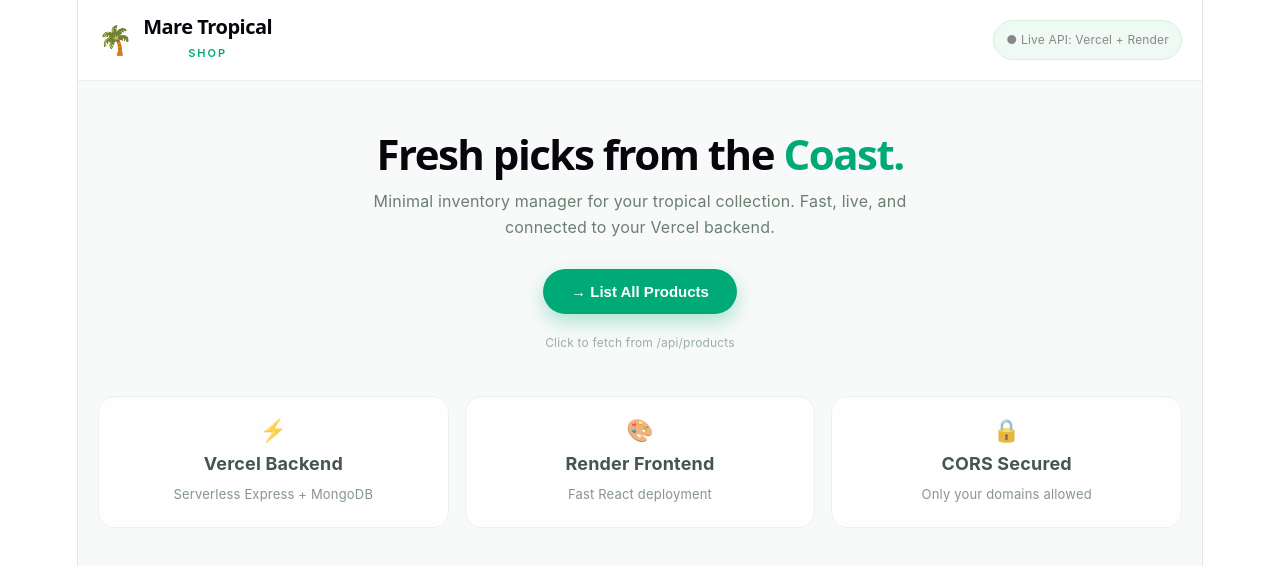
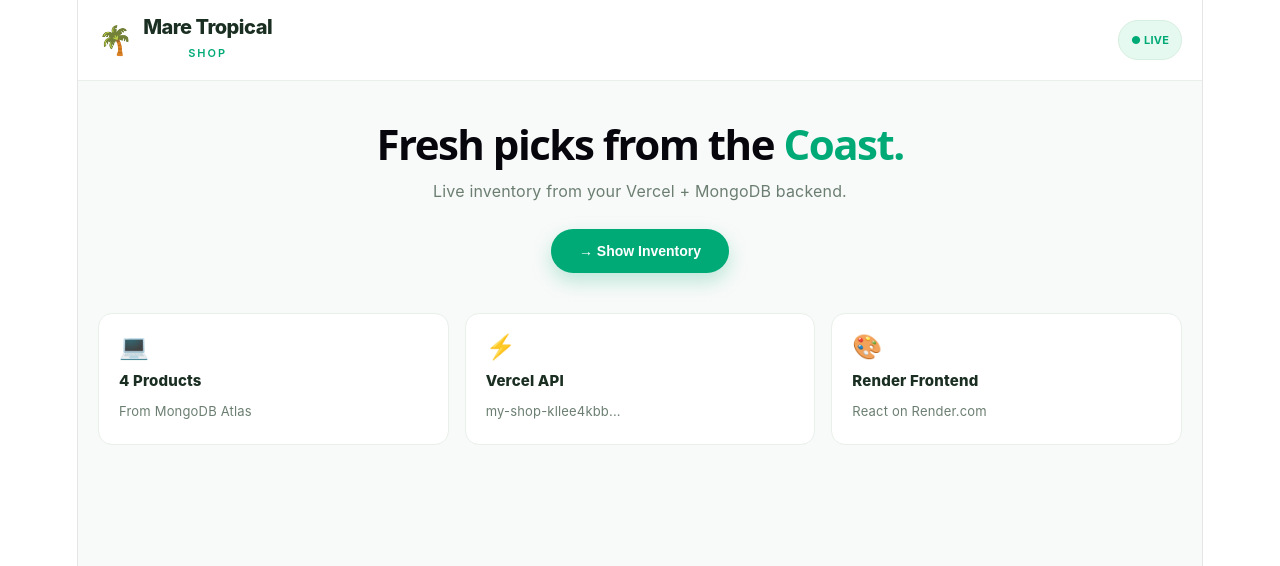
Before and after one commit to Spongebobfcc/my-shop-app, a React (Vite) app in the folder my-shop-frontend/: page / in a window 1280 px wide. Shown: the top 566 px of the page. Built offline with nearby package versions, Linux system fonts and the light colour scheme.

Commit message:
Changes to App.jsx and ProductList.jsx for prpp

```diff
--- a/my-shop-frontend/src/App.jsx
+++ b/my-shop-frontend/src/App.jsx
@@ -11,7 +11,7 @@ export default function App() {
       fontFamily: 'Inter, system-ui, Arial',
       color: '#1a2e22'
     }}>
-      {/* HEADER */}
+      {/* HEADER - matches ProductList card style */}
       <header style={{
         background: 'white',
         borderBottom: '1px solid #e8f0e9',
@@ -23,24 +23,26 @@ export default function App() {
           <div style={{ display: 'flex', alignItems: 'center', gap: 10 }}>
             <span style={{ fontSize: 28 }}>🌴</span>
             <div>
-              <h1 style={{ margin: 0, fontSize: 20, fontWeight: 800, letterSpacing: '-0.5px' }}>Mare Tropical</h1>
-              <p style={{ margin: 0, fontSize: 11, color: '#0a7', fontWeight: 600, letterSpacing: '2px', textTransform: 'uppercase' }}>Shop</p>
+              <div style={{ margin: 0, fontSize: 20, fontWeight: 800, letterSpacing: '-0.5px' }}>Mare Tropical</div>
+              <div style={{ margin: 0, fontSize: 11, color: '#0a7', fontWeight: 600, letterSpacing: '2px', textTransform: 'uppercase' }}>Shop</div>
             </div>
           </div>
-          <div style={{ fontSize: 12, color: '#888', background: '#f0faf4', padding: '6px 12px', borderRadius: 20, border: '1px solid #d6efe0' }}>
-            ● Live API: Vercel + Render
+          <div style={{ fontSize: 11, fontWeight: 700, color: '#0a7', background: '#e6f9f0', padding: '6px 12px', borderRadius: 20, border: '1px solid #d6efe0' }}>
+            ● LIVE
           </div>
         </div>
       </header>
 
+      {/* MAIN */}
+      <div style={{ maxWidth: 1100, margin: '0 auto', padding: '40px 20px' }}>
+
         {/* HERO */}
-      <div style={{ maxWidth: 1100, margin: '0 auto', padding: '50px 20px 30px' }}>
-        <div style={{ textAlign: 'center', maxWidth: 600, margin: '0 auto' }}>
-          <h2 style={{ fontSize: 42, fontWeight: 800, lineHeight: 1.1, margin: '0 0 12px', letterSpacing: '-1.5px' }}>
+        <div style={{ textAlign: 'center', maxWidth: 600, margin: '0 auto 40px' }}>
+          <h1 style={{ fontSize: 42, fontWeight: 800, lineHeight: 1.1, margin: '0 0 12px', letterSpacing: '-1.5px' }}>
             Fresh picks from the <span style={{ color: '#0a7' }}>Coast.</span>
-          </h2>
-          <p style={{ color: '#6b7e71', fontSize: 16, lineHeight: 1.6, margin: '0 0 28px' }}>
-            Minimal inventory manager for your tropical collection. Fast, live, and connected to your Vercel backend.
+          </h1>
+          <p style={{ color: '#6b7e71', fontSize: 16, lineHeight: 1.6, margin: '0 0 24px' }}>
+            Live inventory from your Vercel + MongoDB backend.
           </p>
 
           <button
@@ -52,55 +54,43 @@ export default function App() {
               border: 'none',
               borderRadius: 100,
               cursor: 'pointer',
-              fontSize: 15,
+              fontSize: 14,
               fontWeight: 700,
-              boxShadow: showProducts ? 'none' : '0 8px 20px rgba(0,170,119,0.3)',
-              transition: 'all 0.2s',
-              transform: showProducts ? 'scale(0.98)' : 'scale(1)'
+              boxShadow: showProducts ? 'none' : '0 8px 20px rgba(0,170,119,0.25)',
+              transition: 'all 0.2s'
             }}
           >
-            {showProducts ? '✕ Hide Products' : '→ List All Products'}
+            {showProducts ? '✕ Hide Inventory' : '→ Show Inventory'}
           </button>
-
-          <div style={{ marginTop: 16, fontSize: 12, color: '#9ab0a3' }}>
-            {showProducts ? 'Showing 4 products from MongoDB' : 'Click to fetch from /api/products'}
-          </div>
         </div>
 
-        {/* CONTENT */}
-        <div style={{ marginTop: 40 }}>
+        {/* CONTENT AREA */}
         {showProducts ? (
           <div style={{
             background: 'white',
             borderRadius: 16,
             border: '1px solid #e8f0e9',
             boxShadow: '0 4px 20px rgba(0,0,0,0.04)',
-              padding: 20,
-              animation: 'fadeIn 0.3s ease'
+            padding: 20
           }}>
             <ProductList />
           </div>
         ) : (
-            <div style={{
-              display: 'grid',
-              gridTemplateColumns: 'repeat(auto-fit, minmax(240px, 1fr))',
-              gap: 16,
-              opacity: 0.8
-            }}>
+          <div style={{ display: 'grid', gridTemplateColumns: 'repeat(auto-fit, minmax(240px, 1fr))', gap: 16 }}>
             {[
-                { icon: '⚡', title: 'Vercel Backend', desc: 'Serverless Express + MongoDB' },
-                { icon: '🎨', title: 'Render Frontend', desc: 'Fast React deployment' },
-                { icon: '🔒', title: 'CORS Secured', desc: 'Only your domains allowed' }
+              { icon: '💻', title: '4 Products', desc: 'From MongoDB Atlas' },
+              { icon: '⚡', title: 'Vercel API', desc: 'my-shop-kllee4kbb...' },
+              { icon: '🎨', title: 'Render Frontend', desc: 'React on Render.com' }
             ].map(card => (
-                <div key={card.title} style={{ background: 'white', padding: 20, borderRadius: 16, border: '1px solid #e8f0e9' }}>
-                  <div style={{ fontSize: 22 }}>{card.icon}</div>
-                  <div style={{ fontWeight: 700, marginTop: 8 }}>{card.title}</div>
+              <div key={card.title} style={{ background: 'white', padding: 20, borderRadius: 14, border: '1px solid #e8f0e9', textAlign: 'left' }}>
+                <div style={{ fontSize: 24 }}>{card.icon}</div>
+                <div style={{ fontWeight: 800, marginTop: 8, fontSize: 15 }}>{card.title}</div>
                 <div style={{ fontSize: 13, color: '#6b7e71', marginTop: 4 }}>{card.desc}</div>
               </div>
             ))}
           </div>
         )}
-        </div>
+
       </div>
     </div>
   )
--- a/my-shop-frontend/src/ProductList.jsx
+++ b/my-shop-frontend/src/ProductList.jsx
@@ -1,43 +1,91 @@
 import { useEffect, useState } from 'react'
-import { getProducts, addProduct } from './services/api.js'
+
+const API_URL = "https://my-shop-kllee4kbb-spongebobfcc.vercel.app/api/products"
+
+const icons = {
+  Laptop: "💻",
+  smartwatch: "⌚",
+  SmartTv: "📺",
+  Phone: "📱"
+}
 
 export default function ProductList() {
   const [products, setProducts] = useState([])
-  const [name, setName] = useState("")
+  const [loading, setLoading] = useState(true)
 
-  // Load products from backend when page opens
   useEffect(() => {
-    getProducts().then(setProducts).catch(err => console.log(err))
+    fetch(API_URL)
+      .then(r => r.json())
+      .then(data => {
+        setProducts(data)
+        setLoading(false)
+      })
+      .catch(() => setLoading(false))
   }, [])
 
-  const handleAdd = () => {
-  if (!name.trim()) return // don't add empty name
-  addProduct({ name, quantity: 1, price: 100 })
-    .then(newProduct => {
-      setProducts([...products, newProduct])
-      setName("")
-    })
-}
+  if (loading) {
+    return <div style={{ padding: 40, textAlign: 'center', color: '#6b7e71' }}>🌊 Loading from Vercel...</div>
+  }
 
   return (
-    <div style={{ padding: 20 }}>
-      <h1>My Shop</h1>
+    <div>
+      <div style={{ display: 'flex', justifyContent: 'space-between', alignItems: 'center', marginBottom: 20 }}>
+        <h3 style={{ margin: 0, fontSize: 18, fontWeight: 700 }}>Inventory ({products.length})</h3>
+        <span style={{ fontSize: 12, background: '#0a7', color: 'white', padding: '4px 10px', borderRadius: 20 }}>MongoDB Live</span>
+      </div>
 
-      <input
-        value={name}
-        onChange={e => setName(e.target.value)}
-        placeholder="Product name"
-      />
-      <button onClick={handleAdd}>Add Product</button>
+      <div style={{ display: 'grid', gridTemplateColumns: 'repeat(auto-fill, minmax(220px, 1fr))', gap: 16 }}>
+        {products.map(p => (
+          <div key={p._id} style={{
+            background: '#fcfdfc',
+            border: '1px solid #e8f0e9',
+            borderRadius: 14,
+            padding: 16,
+            transition: 'transform 0.15s',
+            position: 'relative',
+            overflow: 'hidden'
+          }}>
+            {/* Stock badge */}
+            <div style={{
+              position: 'absolute',
+              top: 12,
+              right: 12,
+              fontSize: 11,
+              fontWeight: 700,
+              padding: '4px 8px',
+              borderRadius: 20,
+              background: p.quantity > 0 ? '#e6f9f0' : '#ffeaea',
+              color: p.quantity > 0 ? '#0a7' : '#d33'
+            }}>
+              {p.quantity > 0 ? `${p.quantity} in stock` : 'Out of stock'}
+            </div>
 
-      <h2>Products</h2>
-      {products.length === 0 ? (
-        <p>No products</p>
-      ) : (
-        <ul>
-          {products.map(p => <li key={p._id}>{p.name} - ${p.price}</li>)}
-        </ul>
-      )}
+            <div style={{ fontSize: 36, marginBottom: 12 }}>{icons[p.name] || '📦'}</div>
+            <div style={{ fontWeight: 800, fontSize: 16 }}>{p.name}</div>
+            <div style={{ fontSize: 13, color: '#6b7e71', marginTop: 2 }}>
+              ID: {p._id.slice(-6)}
+            </div>
+
+            <div style={{ marginTop: 14, display: 'flex', justifyContent: 'space-between', alignItems: 'center' }}>
+              <div style={{ fontSize: 20, fontWeight: 800, color: '#1a2e22' }}>${p.price.toLocaleString()}</div>
+              <div style={{
+                background: '#1a2e22',
+                color: 'white',
+                fontSize: 12,
+                padding: '6px 12px',
+                borderRadius: 20,
+                cursor: 'pointer'
+              }}>
+                View
+              </div>
+            </div>
+          </div>
+        ))}
+      </div>
+
+      <div style={{ marginTop: 20, padding: 12, background: '#f8faf9', borderRadius: 10, fontSize: 12, color: '#6b7e71', textAlign: 'center' }}>
+        Fetched from: <code>{API_URL}</code>
+      </div>
     </div>
   )
 }
```
Lines whose indentation alone changed are shown as unchanged.
